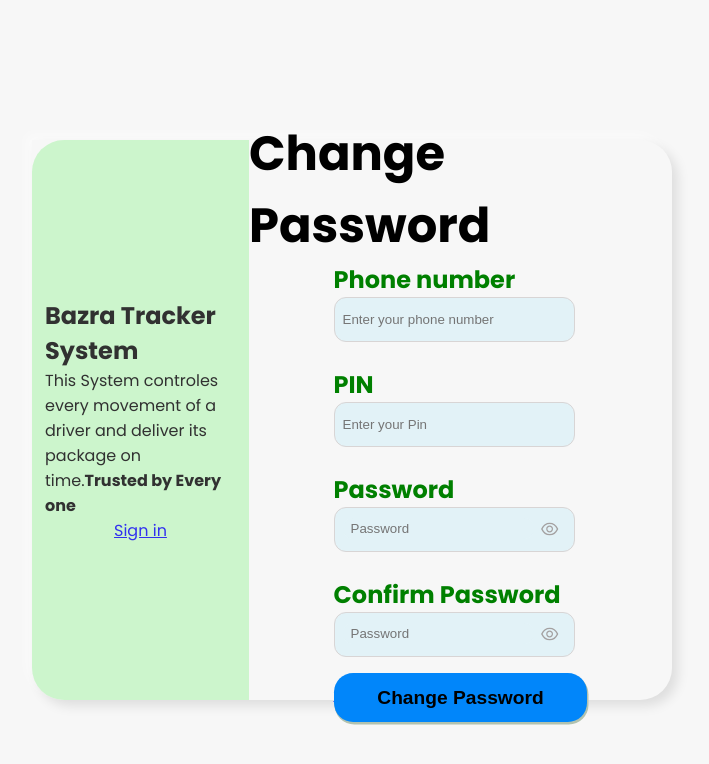
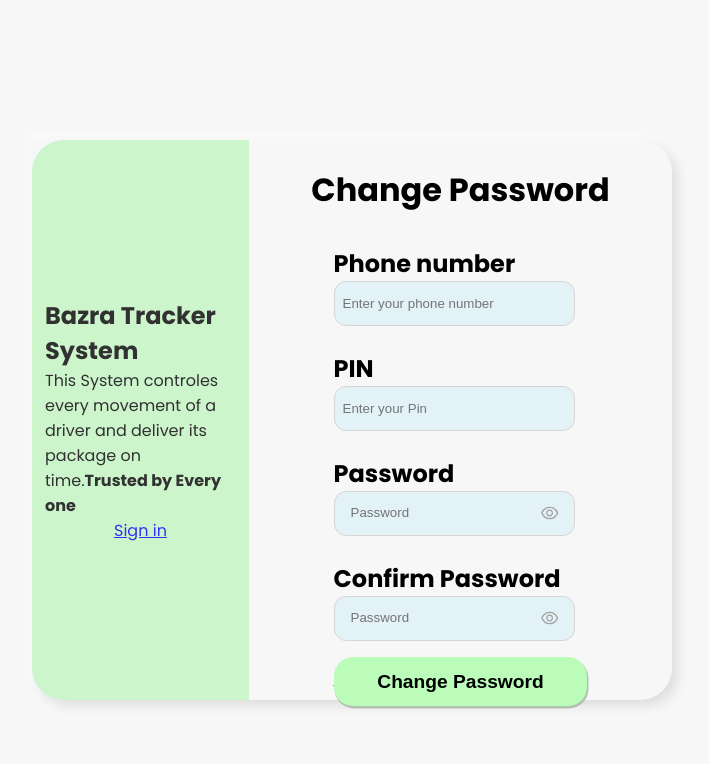
Before and after one commit to haniAlx/BroSis, a React (Create React App) app: page /ConfirmPass in a window 1280 px wide. Shown: the top 764 px of the page, without its empty margins (288-997 px from the left). Built offline with nearby package versions, Linux system fonts and the light colour scheme; no server answers.

Commit message:
alert, signin, market input

```diff
--- a/src/components/Alerts/Alerts.jsx
+++ b/src/components/Alerts/Alerts.jsx
@@ -20,6 +20,7 @@ const Alerts = () => {
   const [AccidentAlert, setAccidentAlert] = useState([]);
   const [DriverAlert, setDriverAlert] = useState([]);
   const [tableData, setTableData] = useState(OffRoadAlert);
+  const [filterData,setFilterData]=useState([])
   const [error, setError] = useState("");
   const [activeCard, setActiveCard] = useState("OffRoadAlert");
   const [loading, setLoading] = useState(false);
@@ -167,13 +168,17 @@ const Alerts = () => {
     switch (name) {
     case "Offroad Alert":
         setTableData(OffRoadAlert);
+        setFilterData(OffRoadAlert);
+
         break;
       case "Accident Alert":
         setTableData(AccidentAlert);
+        setFilterData(AccidentAlert);
         break;
 
       case "Driver Alert":
         setTableData(DriverAlert);
+        setFilterData(DriverAlert);
         break;
       default:
         setTableData(OffRoadAlert);
@@ -193,7 +198,7 @@ const Alerts = () => {
       );
     });
     setTableData(result);
-    if (value == "") setTableData(OffRoadAlert);
+    if (value == "") setTableData(filterData);
   };
 
   return (
--- a/src/components/SignInPages/Signin.css
+++ b/src/components/SignInPages/Signin.css
@@ -14,9 +14,9 @@ body{
   label, input{
   display: block;
   }
-  h1{
-      font-size: 3rem;
-  margin: 0;
+  .SigninForm h1{
+      font-size: 2rem;
+  margin: 1em;
   }
   .SigninForm{
       display: flex;
@@ -53,7 +53,7 @@ body{
   }
   label{
       font-size: x-large;
-      color: green;
+      /* color: green; */
       font-weight: bolder;
   }
   .signIn-btn{
@@ -65,7 +65,7 @@ body{
       text-align: center;
       font-size: larger;
       font-weight:bolder ;
-      background-color: rgb(1, 134, 250);
+      background-color: rgb(187, 252, 187);
       border: none;
   }
   .eye{
@@ -84,7 +84,6 @@ body{
       display: flex;
       /* justify-content: center;  */
       align-items: center;
-      border: 2px solid red;
       height: 45px;
       width: 95%;
       border: 0.1px solid rgb(216, 213, 213);
--- a/src/pages/Market/market_input.css
+++ b/src/pages/Market/market_input.css
@@ -8,3 +8,7 @@
   margin-left: auto;
   margin-right: auto;
 }
+.ToastContainer{
+  border: 2px solid red;
+  height: 50px ;
+}
```
